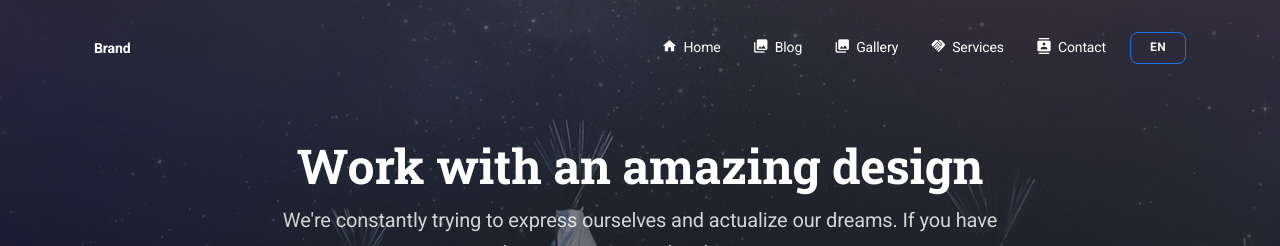
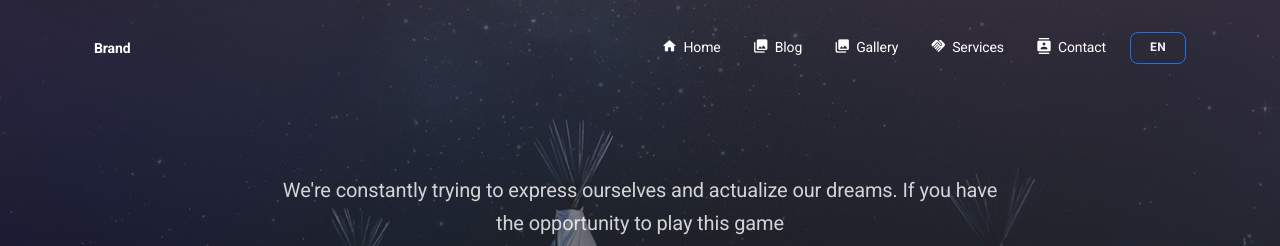
Before and after one commit to Tabernol/venus, a React (Create React App) app: page / in a window 1280 px wide. Shown: the top 246 px of the page. Built offline with nearby package versions, Linux system fonts and the light colour scheme.

Commit message:
removed title

```diff
--- a/src/pages/LandingPages/AboutUs/index.js
+++ b/src/pages/LandingPages/AboutUs/index.js
@@ -89,7 +89,6 @@ function AboutUs() {
                 },
               })}
             >
-              Work with an amazing design
             </MKTypography>
             <MKTypography variant="body1" color="white" opacity={0.8} mt={1} mb={3}>
               We&apos;re constantly trying to express ourselves and actualize our dreams. If you
--- a/src/pages/LandingPages/Gallery/index.js
+++ b/src/pages/LandingPages/Gallery/index.js
@@ -75,7 +75,6 @@ export default function Gallery() {
                                 },
                             })}
                         >
-                            Work with an amazing design
                         </MKTypography>
                         <MKTypography variant="body1" color="white" opacity={0.8} mt={1} mb={3}>
                             We&apos;re constantly trying to express ourselves and actualize our dreams. If you
--- a/src/pages/LandingPages/Services/index.js
+++ b/src/pages/LandingPages/Services/index.js
@@ -65,7 +65,6 @@ function Services() {
                                 },
                             })}
                         >
-                            Work with an amazing design
                         </MKTypography>
                         <MKTypography variant="body1" color="white" opacity={0.8} mt={1} mb={3}>
                             We&apos;re constantly trying to express ourselves and actualize our dreams. If you
```
